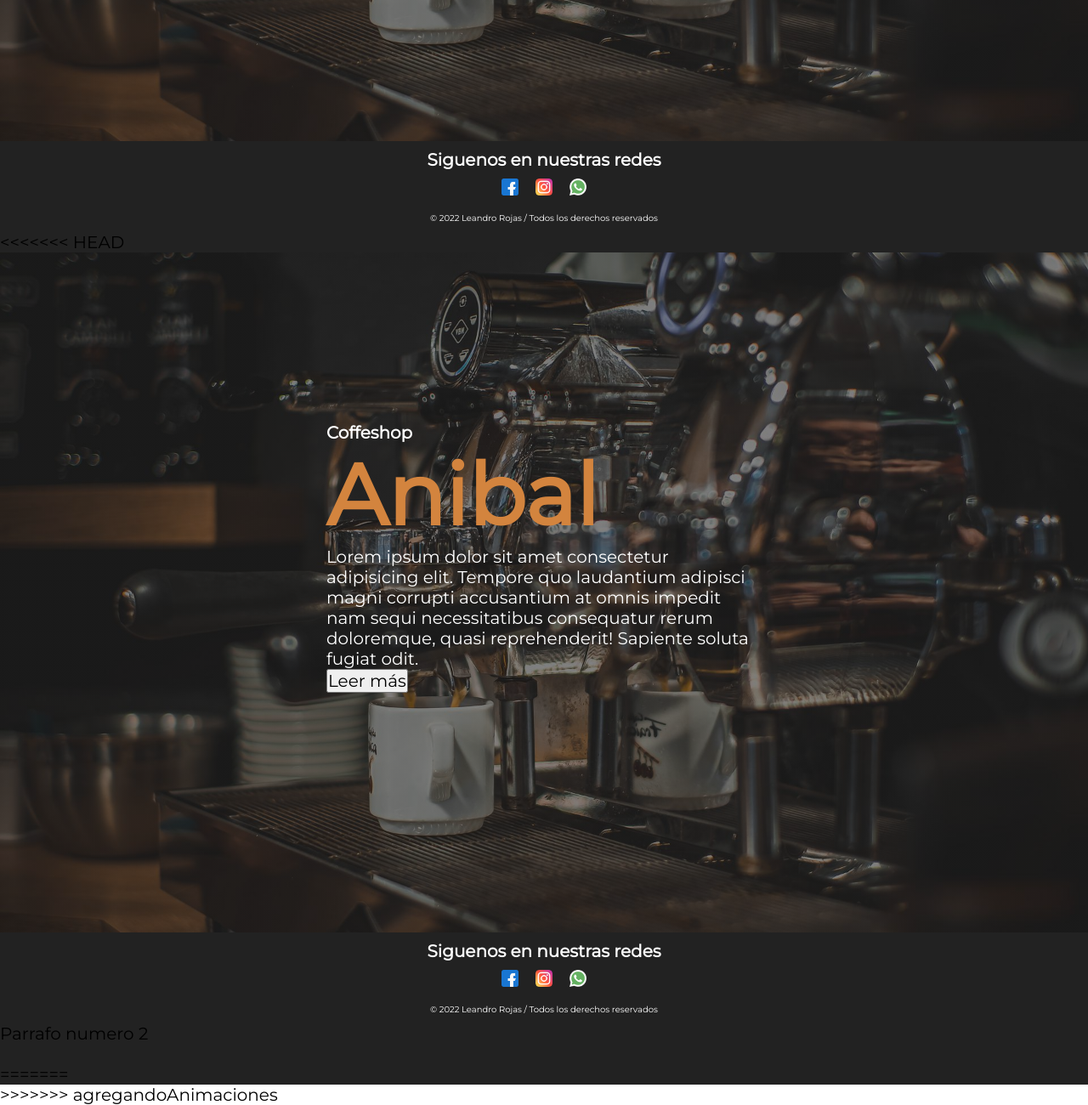
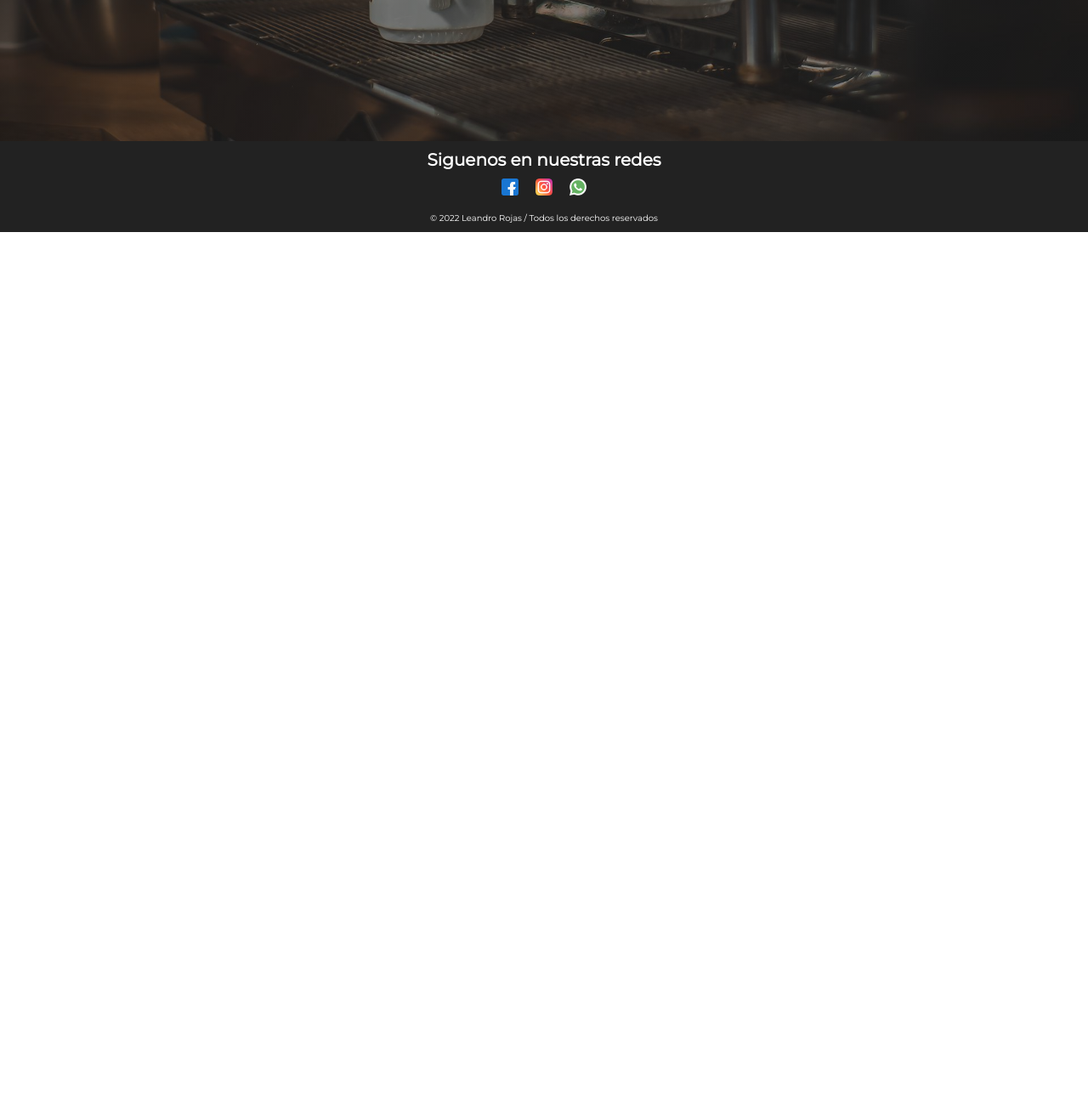
Before and after one commit to leandror97/anibalCafe, a plain HTML site: page index.html in a window 1280 px wide. Shown: the part 698-1998 px from the top of the page at 85% size. After the commit the page ends 971 px from the top, so only its background shows below. Drawn offline with Linux system fonts and the light colour scheme.

```diff
--- a/index.html
+++ b/index.html
@@ -81,44 +81,7 @@
                 <p class="copy"> © 2022 Leandro Rojas / Todos los derechos reservados</p>
             </div>
 
-<<<<<<< HEAD
-    <!-- SECTION MAIN -->
 
-    <main class="hero">
-        <article class="info-content">
-            <h3>Coffeshop</h3>
-            <h2>Anibal</h2>
-            <p>Lorem ipsum dolor sit amet consectetur adipisicing elit. Tempore quo laudantium adipisci magni corrupti accusantium at omnis impedit nam sequi necessitatibus consequatur rerum doloremque, quasi reprehenderit! Sapiente soluta fugiat odit.</p>
-            <a href="paginas/nosotros.html"><button class="btn">Leer más</button></a>
-        </article>
-    </main>
-
-  <!-- SECTION FOOTER -->
-
-    <footer>
-        <div class="contenedor">
-            <h2 class="titulo-section">Siguenos en nuestras redes</h2>
-        </div>
-
-        <div class="redes-sociales">
-            <img src="multimedia/facebook.png" alt="Logo facebook">
-            <img src="multimedia/instagram.png" alt="Logo instragram" >
-            <img src="multimedia/whatsapp.png" alt="Logo whatsapp" >
-        </div>
-
-        <div class="contenedor">
-            <p class="copy"> © 2022 Leandro Rojas / Todos los derechos reservados</p>
-            <p>Parrafo numero 2</p>
-            <img src="" alt="">
-        </div>
-    </footer>
-
-        <!-- SECTION SCRIPT -->
-
-=======
-        </footer>
-
->>>>>>> agregandoAnimaciones
     <script>
         const toggleButton = document.getElementById('toggle-button');
         const naviList = document.getElementById('navi-list');
```
